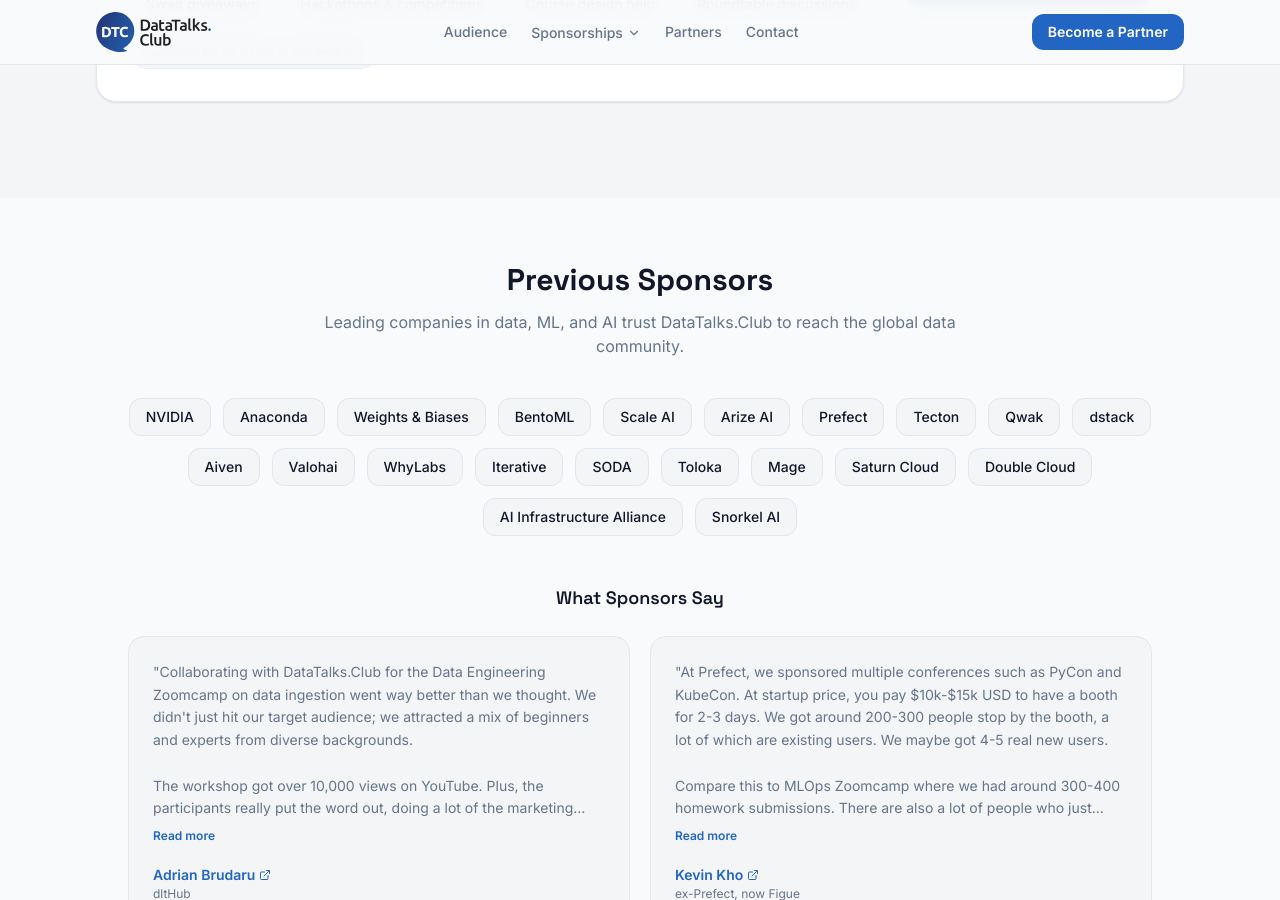
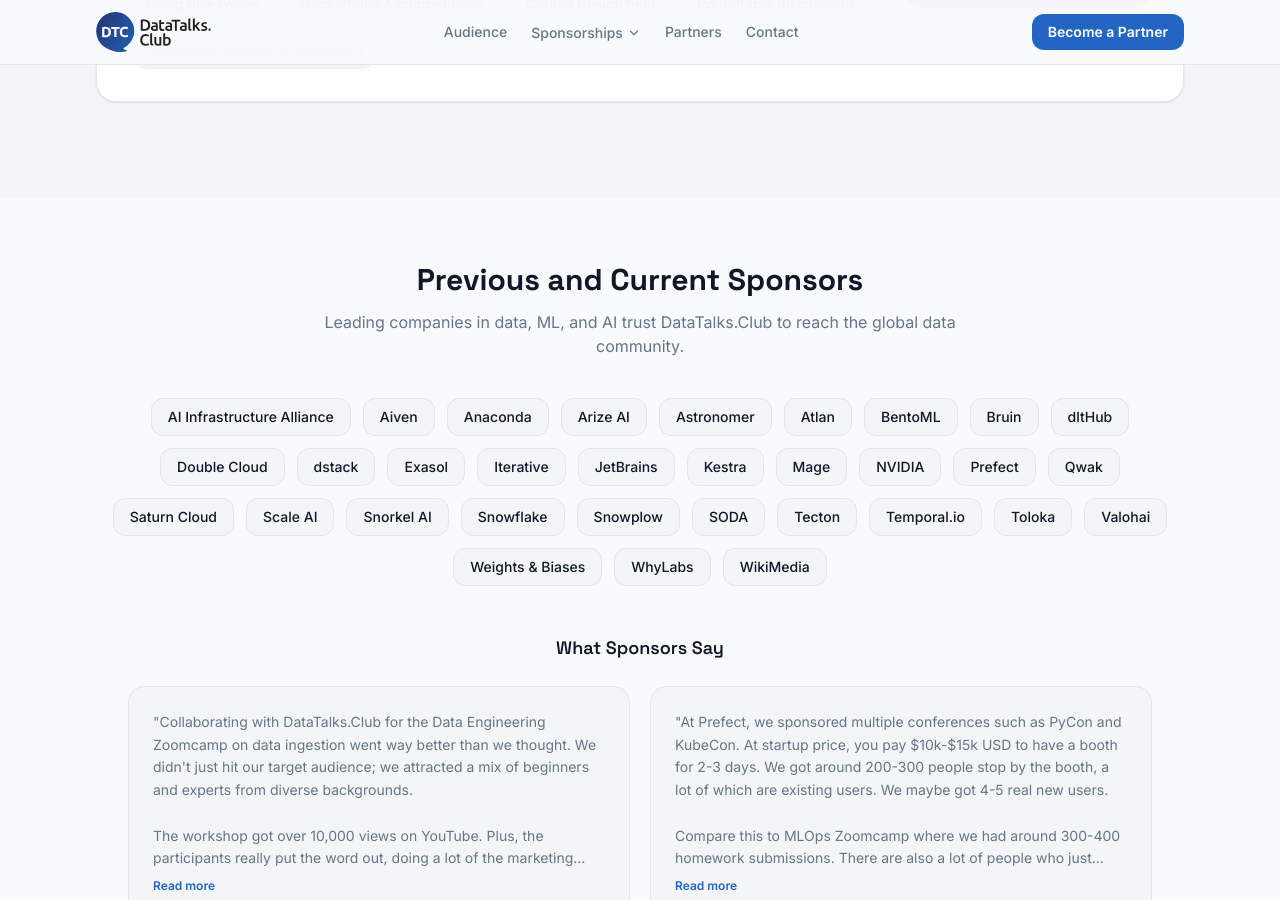
Before and after one commit to DataTalksClub/mediakit, a Jekyll site: the page built from index.html, in a window 1280 px wide and 900 px high, scrolled down 6944 px. Built offline with Jekyll 4.4.1, drawn with Linux system fonts in a browser that asks for light colours; nearby versions of some CDN libraries.

Commit message:
Update sponsor list

```diff
--- a/_data/sponsors.yml
+++ b/_data/sponsors.yml
@@ -1,21 +1,32 @@
+- AI Infrastructure Alliance
+- Aiven
+- Anaconda
+- Arize AI
+- Astronomer
+- Atlan
+- BentoML
+- Bruin
+- dltHub
+- Double Cloud
+- dstack
+- Exasol
+- Iterative
+- JetBrains
+- Kestra
+- Mage
 - NVIDIA
-- Anaconda
+- Prefect
+- Qwak
+- Saturn Cloud
+- Scale AI
+- Snorkel AI
+- Snowflake
+- Snowplow
+- SODA
+- Tecton
+- Temporal.io
+- Toloka
+- Valohai
 - Weights & Biases
-- BentoML
-- Scale AI
-- Arize AI
-- Prefect
-- Tecton
-- Qwak
-- dstack
-- Aiven
-- Valohai
 - WhyLabs
-- Iterative
-- SODA
-- Toloka
-- Mage
-- Saturn Cloud
-- Double Cloud
-- AI Infrastructure Alliance
-- Snorkel AI
+- WikiMedia
--- a/_includes/sponsors.html
+++ b/_includes/sponsors.html
@@ -1,7 +1,7 @@
 <section id="sponsors" class="py-12 lg:py-16 bg-background">
   <div class="section-container">
     <div class="max-w-2xl mx-auto text-center mb-10">
-      <h2 class="text-2xl sm:text-3xl font-bold text-foreground mb-3">Previous Sponsors</h2>
+      <h2 class="text-2xl sm:text-3xl font-bold text-foreground mb-3">Previous and Current Sponsors</h2>
       <p class="text-muted-foreground">
         Leading companies in data, ML, and AI trust DataTalks.Club to reach the global data community.
       </p>
```
